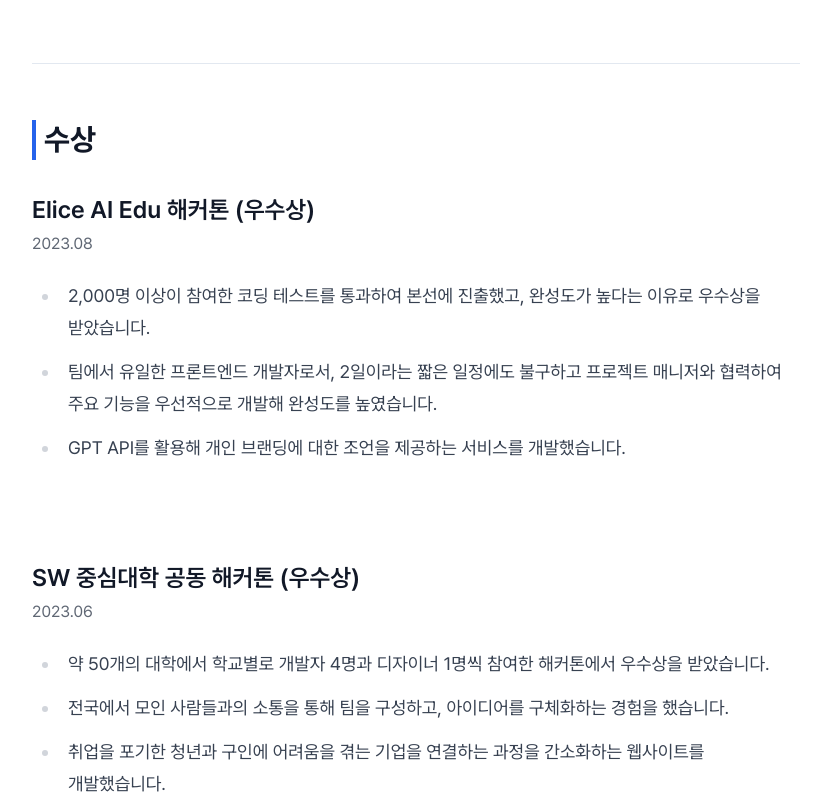
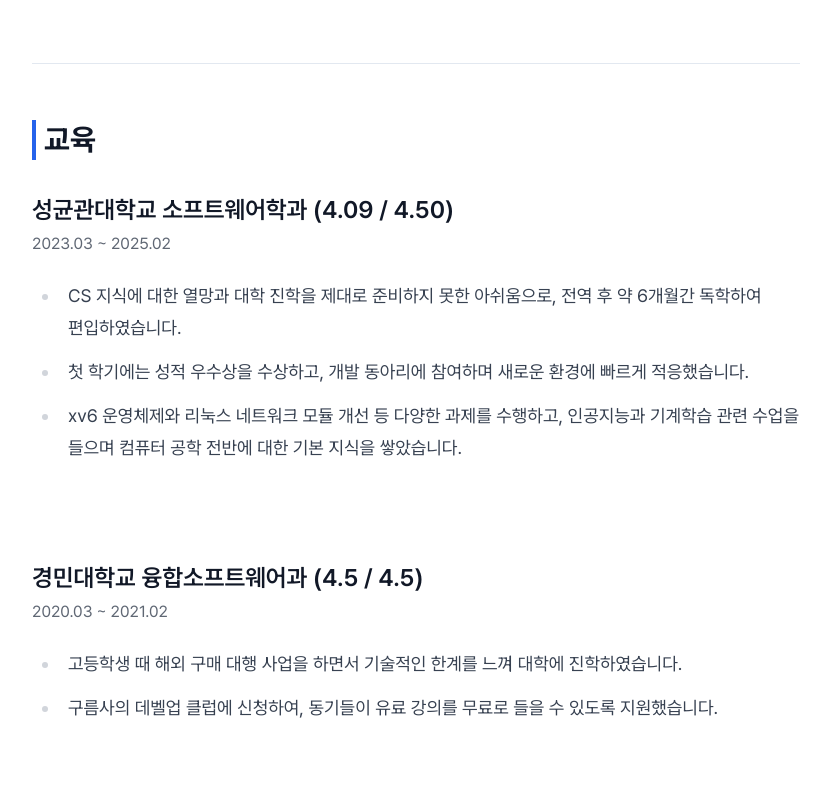
Before and after one commit to dayongkr/resume, a Next.js app: page / in a window 1280 px wide. Shown: the part 4360-5160 px from the top of the page, without its empty margins (224-1055 px from the left). Built offline with nearby package versions, Linux system fonts and the light colour scheme.

Commit message:
feat(education): add education section

```diff
--- a/src/app/_components/EducationSection.tsx
+++ b/src/app/_components/EducationSection.tsx
@@ -1,52 +1,42 @@
+import { List } from '@/components/List';
 import { MainSection } from '@/components/MainSection';
+import { SubDescription } from '@/components/SubDescription';
+import { SubSection } from '@/components/SubSection';
 
 export function EducationSection() {
   return (
-    <MainSection>
-      <h2>교육</h2>
-      <h3>경민대학교 융합소프트웨어과 (4.5/4.5)</h3>
-      <h4>창업 후 배움에 대한 열망</h4>
-      <p>고등학교 때 창업을 경험한 후, 기술적인 부족함을 깨닫고 더 깊이 있는 개발 공부를 위해 대학교에 진학했습니다.</p>
-      <p>
-        학우들과 지식을 공유하며 함께 성장하고자 구름 사의 데벨업 클럽에 지원하여 학우들이 유료 강의를 무료로 수강할 수
-        있게 했습니다. 하지만 이에 관심을 보이는 학우가 없었고 과제 및 시험 난이도가 하향 평준화된 점 등 여러 아쉬운
-        부분들이 있어 편입하게 되었습니다.
-      </p>
-      <h3>성균관대학교 소프트웨어학과 (4.15/4.5)</h3>
-      <h4>단기에 편입 합격</h4>
-      <p>
-        고등학교 시절 창업 등 진로 활동으로 기초에 부족함이 있어 편입을 선택하는 것은 쉽지 않았습니다. 그러나 도전하지
-        않으면 아무것도 변하지 않는다고 생각해 도전했습니다. 능동적으로 공부하는 것을 좋아해 학원 대신 집에서 혼자
-        인터넷 강의와 유튜브 등을 통해 공부했습니다. 주도적으로 공부한 결과 보통 1년을 준비하는 편입 시험을 6개월 만에
-        합격했고, 이 과정에서 자기 주도적 학습 능력과 성장 마인드셋을 강화했습니다.
-      </p>
-      <h4>빠른 적응력과 컴퓨터 공학 역량 강화</h4>
-      <p>
-        편입 직후 개발 동아리에 가입하는 등 새로운 환경에 빠르게 적응하고 프론트엔드 개발을 다시 시작했습니다. 첫 학기에
-        시스템 프로그램 개론과 컴퓨터 구조 개론을 들으며 컴퓨터 동작 과정을 더 이해할 수 있었습니다. 이후 xv6 운영체제,
-        Linux Congestion Control Module, SimpleDB Buffer Manager 등을 개선하는 과제를 통해 오픈소스 소프트웨어 개선
-        능력을 키웠습니다. 또한 HCI 개론, 기술경영 개론, 기계학습 원론을 수강하며 다양한 분야의 지식을 쌓고 시야를 넓혀
-        나갔습니다.
-      </p>
-      <h4>성장 마인드셋과 함께 성장 추구</h4>
-      <p>
-        대부분이 성장 마인드셋을 가지고 열정적으로 활동하는 환경에서 만족스러운 학교생활을 하고 있습니다. 또한 학과
-        선후배 웹 개발 부분 멘토와 신입생 대상 파이썬 사전 교육 조교를 수행하며 함께 성장하고자 노력하고 있습니다.
-      </p>
-      <h3>삼성전자 대학생 S/W 알고리즘 역량 강화 특강</h3>
-      <h4>끊임없는 성장 욕구</h4>
-      <p>
-        취업 준비의 목적으로 알고리즘 공부를 하는 것을 넘어 문제 분석 및 해결 능력을 향상하고자 특강에 지원했습니다.
-        성장하고자 하는 욕구로 열심히 준비하여 1:5의 경쟁률을 뚫고 입과 테스트에 통과했습니다.
-      </p>
-      <h4>성실한 참여 그리고 단기에 합격</h4>
-      <p>
-        매일 진행된 강의를 통해 Rabin-Karp, Trie, Segment tree와 같은 중급 알고리즘 및 문제 접근 방법을 배웠습니다.
-        또한, 연습 문제 3개와 4시간이 걸리는 실전 문제 하나를 꾸준히 풀고 그 해결 방법을 분석하고 정리했습니다. 교육
-        기간 도중 그리고 그 이후 총 두 번 사내 S/W 역량 테스트 응시 기회가 주어졌고, 성실하게 교육에 참여한 결과 교육
-        도중에 합격할 수 있었습니다. 이 특강을 통해 문제의 핵심을 파악하고 상황에 맞는 해결책을 제시할 수 있는 역량을
-        개발했습니다.
-      </p>
+    <MainSection title="교육">
+      <SubSection title={{ text: '성균관대학교 소프트웨어학과', sub: { text: '4.09 / 4.50' } }}>
+        <SubDescription date={{ from: { year: 2023, month: 3 }, to: { year: 2025, month: 2 } }} />
+        <List
+          items={[
+            {
+              children:
+                'CS 지식에 대한 열망과 대학 진학을 제대로 준비하지 못한 아쉬움으로, 전역 후 약 6개월간 독학하여 편입하였습니다.',
+            },
+            {
+              children: '첫 학기에는 성적 우수상을 수상하고, 개발 동아리에 참여하며 새로운 환경에 빠르게 적응했습니다.',
+            },
+            {
+              children:
+                'xv6 운영체제와 리눅스 네트워크 모듈 개선 등 다양한 과제를 수행하고, 인공지능과 기계학습 관련 수업을 들으며 컴퓨터 공학 전반에 대한 기본 지식을 쌓았습니다.',
+            },
+          ]}
+        />
+      </SubSection>
+      <SubSection title={{ text: '경민대학교 융합소프트웨어과', sub: { text: '4.5 / 4.5' } }}>
+        <SubDescription date={{ from: { year: 2020, month: 3 }, to: { year: 2021, month: 2 } }} />
+        <List
+          items={[
+            {
+              children: '고등학생 때 해외 구매 대행 사업을 하면서 기술적인 한계를 느껴 대학에 진학하였습니다.',
+            },
+            {
+              children: '구름사의 데벨업 클럽에 신청하여, 동기들이 유료 강의를 무료로 들을 수 있도록 지원했습니다.',
+            },
+          ]}
+        />
+      </SubSection>
     </MainSection>
   );
 }
--- a/src/app/page.tsx
+++ b/src/app/page.tsx
@@ -3,6 +3,7 @@
 import { BioSection } from './_components/BioSection';
 import { CertificationSection } from './_components/CertificationSection';
 import { ContactSection } from './_components/ContactSection';
+import { EducationSection } from './_components/EducationSection';
 import { PrintBanner } from './_components/PrintBanner';
 import { ProjectSection } from './_components/ProjectSection';
 
@@ -13,6 +14,7 @@
       <BioSection />
       <ProjectSection />
       <ActivitySection />
+      <EducationSection />
       <AwardSection />
       <CertificationSection />
       <ContactSection />
```
